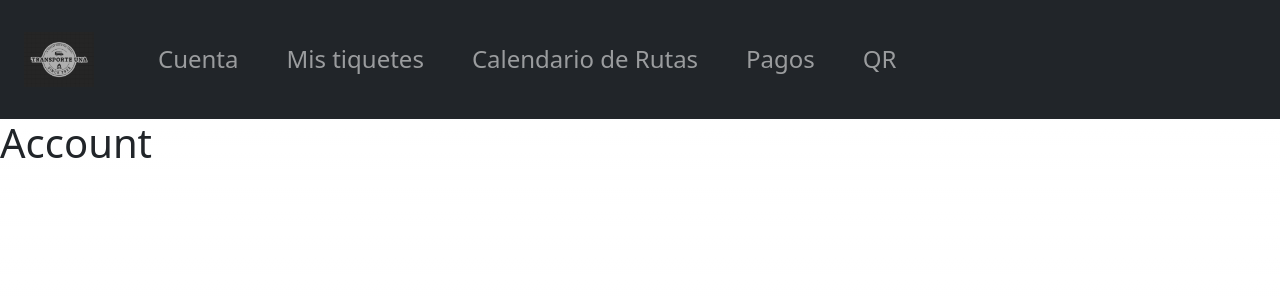
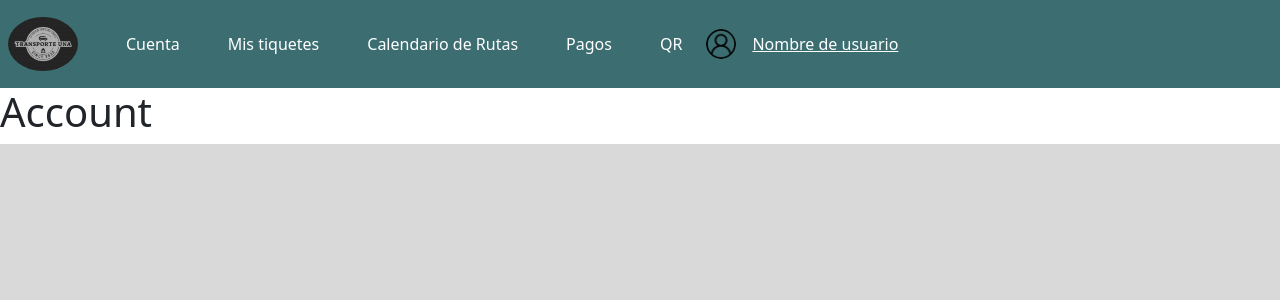
Before and after one commit to DayanaGamboaM/BoleteriaOnline, a Next.js app in the folder boleteria/: page /account in a window 1280 px wide. Shown: the top 300 px of the page. Built offline with nearby package versions, Linux system fonts and the light colour scheme.

Commit message:
implementation of the NavBar

```diff
--- a/boleteria/components/NavBar.tsx
+++ b/boleteria/components/NavBar.tsx
@@ -2,39 +2,75 @@ import React from "react";
 import { Navbar, Nav } from "react-bootstrap";
 import Logo from "/public/logo.png";
 import Image from "next/image";
+import User from "/public/user.png";
 
 const NavBar = () => {
   return (
-        <Navbar bg="dark" variant="dark" expand="sm" collapseOnSelect>
-        <Navbar.Brand className="ml-5 p-4 fs-3" href="#home">
+    <Navbar className="navBar" expand="sm" collapseOnSelect>
+      <Navbar.Brand className="ml-5 p-2 fs-3" href="#home">
         <Image
           src={Logo}
           alt="Header Image"
           placeholder="blur"
-            className="img-fluid"
+          className="img-fluid rounded-circle"
           width={70}
           height={70}
         />
       </Navbar.Brand>
       <Navbar.Toggle aria-controls="basic-navbar-nav" />
       <Navbar.Collapse id="basic-navbar-nav">
-          <Nav className="ml-auto">
-            <Nav.Link href="account" className="fs-4 m-3">
+        <Nav className="ml-auto ">
+          <Nav.Link
+            href="account"
+            style={{ color: "#ffffff" }}
+            className="fs-22 m-3 "
+          >
             Cuenta
           </Nav.Link>
-            <Nav.Link href="myTickets" className="fs-4 m-3">
+          <Nav.Link
+            href="myTickets"
+            style={{ color: "#ffffff" }}
+            className="fs-22 m-3"
+          >
             Mis tiquetes
           </Nav.Link>
-            <Nav.Link href="routeCalendar" className="fs-4 m-3">
+          <Nav.Link
+            href="routeCalendar"
+            style={{ color: "#ffffff" }}
+            className="fs-22 m-3"
+          >
             Calendario de Rutas
           </Nav.Link>
-            <Nav.Link href="paymentGateway" className="fs-4 m-3">
+          <Nav.Link
+            href="paymentGateway"
+            style={{ color: "#ffffff" }}
+            className="fs-22 m-3"
+          >
             Pagos
           </Nav.Link>
-            <Nav.Link href="myTicketsQR" className="fs-4 m-3">
+          <Nav.Link
+            href="myTicketsQR"
+            style={{ color: "#ffffff" }}
+            className="fs-22 m-3"
+          >
             QR
           </Nav.Link>
         </Nav>
+        <div w-auto>
+          <Nav className="ml-0 p-0 align-items-center">
+            <Image
+              src={User}
+              alt="User Icon"
+              placeholder="blur"
+              className="img-fluid rounded-circle"
+              width={30}
+              height={30}
+            />
+            <a className="ml-0 m-3" style={{ color: "#ffffff" }}>
+              Nombre de usuario
+            </a>
+          </Nav>
+        </div>
       </Navbar.Collapse>
     </Navbar>
   );
--- a/boleteria/src/styles/globals.css
+++ b/boleteria/src/styles/globals.css
@@ -1,9 +1,9 @@
 :root {
   --max-width: 1100px;
   --border-radius: 12px;
-  --font-mono: ui-monospace, Menlo, Monaco, 'Cascadia Mono', 'Segoe UI Mono',
-    'Roboto Mono', 'Oxygen Mono', 'Ubuntu Monospace', 'Source Code Pro',
-    'Fira Mono', 'Droid Sans Mono', 'Courier New', monospace;
+  --font-mono: ui-monospace, Menlo, Monaco, "Cascadia Mono", "Segoe UI Mono",
+    "Roboto Mono", "Oxygen Mono", "Ubuntu Monospace", "Source Code Pro",
+    "Fira Mono", "Droid Sans Mono", "Courier New", monospace;
 
   --foreground-rgb: 0, 0, 0;
   --background-start-rgb: 214, 219, 220;
@@ -38,19 +38,24 @@
   --callout-border-rgb: 172, 175, 176;
   --card-rgb: 180, 185, 188;
   --card-border-rgb: 131, 134, 135;
+
+  --blanco: #ffffff;
+  --verde: #3c6e71;
+  --azul: #284b63;
+  --gris: #d9d9d9;
 }
 
+html,
 body {
   max-width: 100vw;
   overflow-x: hidden;
+  background-color: var(--gris);
 }
 
-body {
-  color: rgb(var(--foreground-rgb));
-  background: linear-gradient(
-      to bottom,
-      transparent,
-      rgb(var(--background-end-rgb))
-    )
-    rgb(var(--background-start-rgb));
+.navBar {
+  background-color: var(--verde);
 }
+
+.fontColors{
+  color: var(--blanco);
+}
```
Also changed, not shown: boleteria/public/user.png (added). Lines whose indentation alone changed are shown as unchanged.
